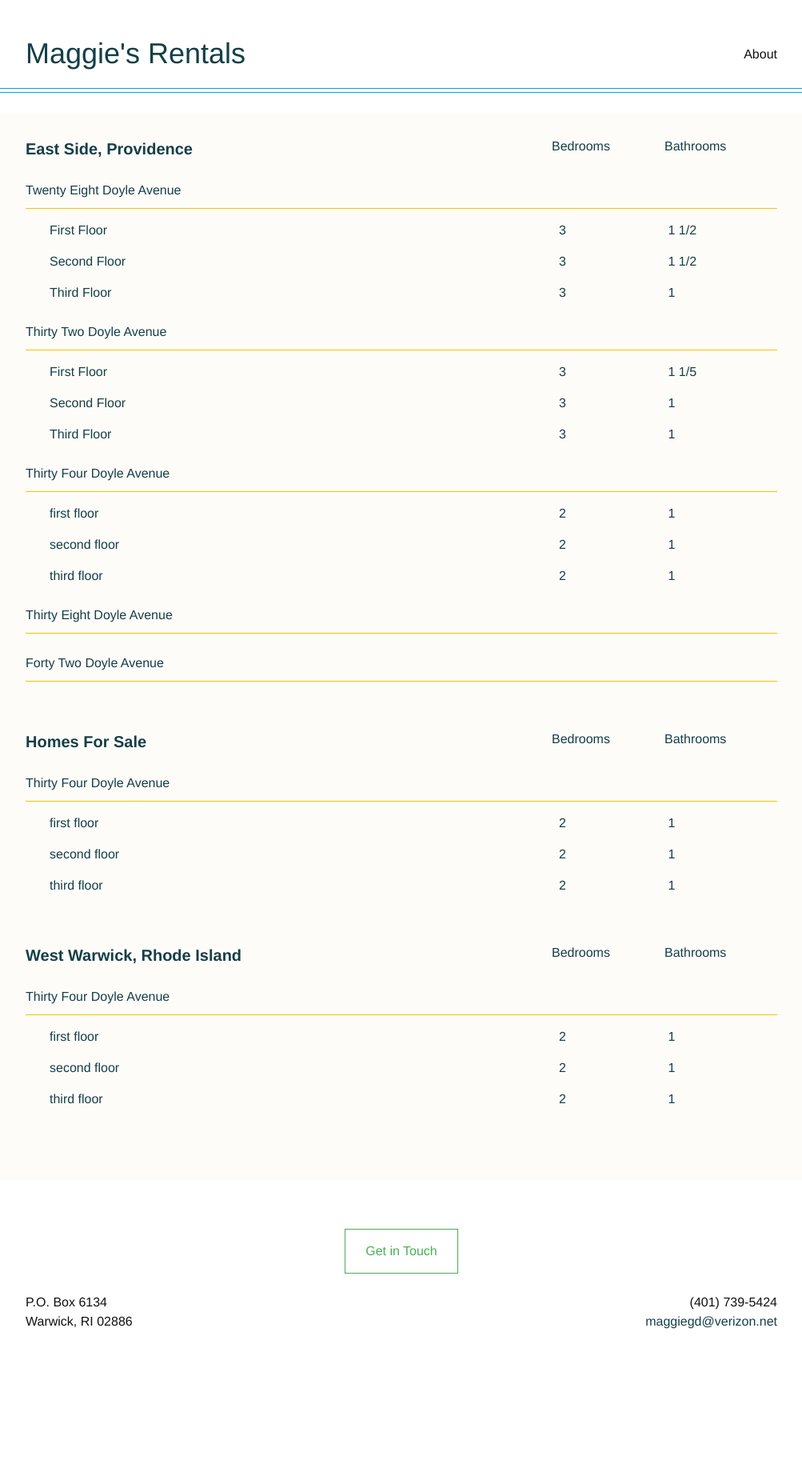
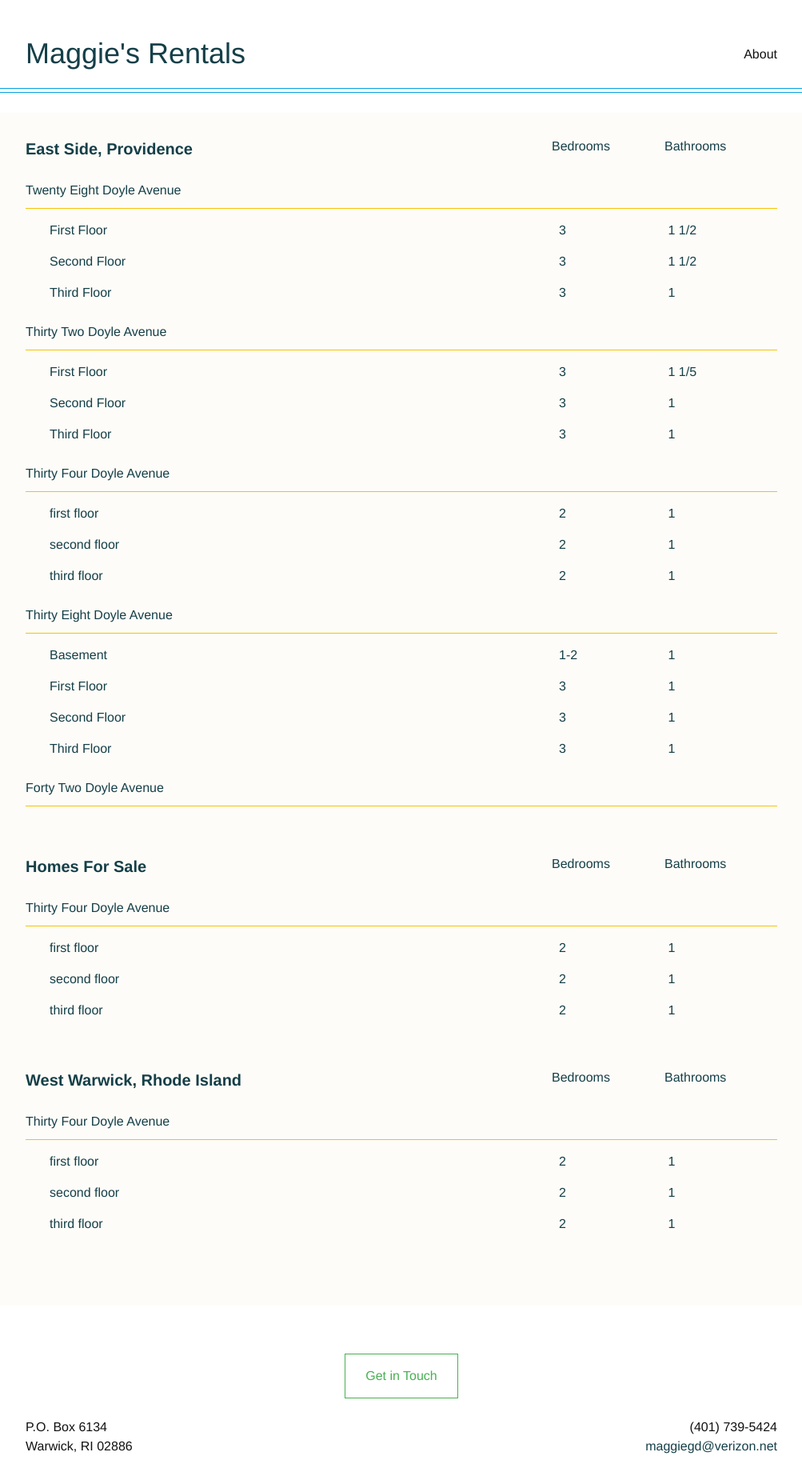
Before and after one commit to alexandreaco/maggiesrentals.github.io, a Jekyll site: the page built from index.html, in a window 1280 px wide. Shown: the whole page at 80% size, without its empty margins (138-1141 px from the left). Built offline with Jekyll 4.4.1, drawn with Linux system fonts in a browser that asks for light colours; before the commit the page ends 1694 px from its top, so only the background shows below that.

Commit message:
Updated Thirty Eight Doyle Avenue

```diff
--- a/_buildings/thirty-eight-doyle-avenue.markdown
+++ b/_buildings/thirty-eight-doyle-avenue.markdown
@@ -4,6 +4,11 @@ date: 2017-01-28 20:55:00 Z
 image: "/uploads/38D.jpg"
 Google Map Text: <iframe src="https://www.google.com/maps/embed?pb=!1m18!1m12!1m3!1d2972.521130010863!2d-71.40756139999996!3d41.838608699999966!2m3!1f0!2f0!3f0!3m2!1i1024!2i768!4f13.1!3m3!1m2!1s0x89e444e0183ef225%3A0x2ea761cd5ba81430!2s38+Doyle+Ave%2C+Providence%2C+RI+02906!5e0!3m2!1sen!2sus!4v1485637006262"
   width="100%" height="350" frameborder="0" style="border:0" allowfullscreen></iframe>
+Apartments:
+- Thirty Eight Doyle Ave, Basement
+- Thirty Eight Doyle Ave, First Floor
+- Thirty Eight Doyle Ave, Second Floor
+- Thirty Eight Doyle Ave, Third Floor
 ---
 
 Modern Kitchen with New Appliances
```
